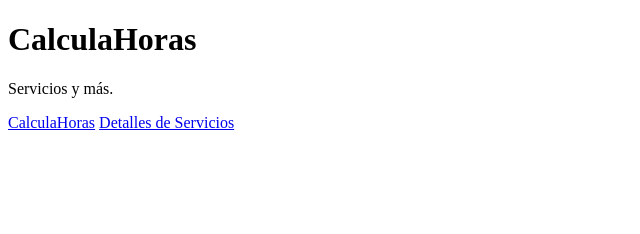
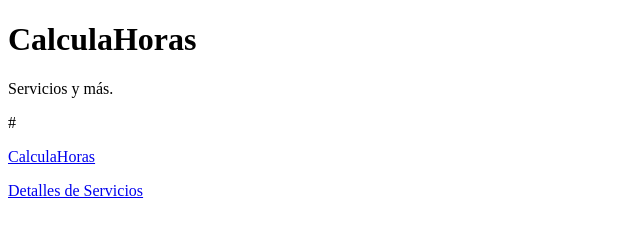
Before and after one commit to iglu0/CalculaHoras, a plain HTML site: page anti.html in a window 1280 px wide. Shown: the whole page, without its empty margins (0-640 px from the left). Drawn offline with Linux system fonts and the light colour scheme.

Commit message:
Update anti.html

```diff
--- a/anti.html
+++ b/anti.html
@@ -5,10 +5,10 @@
 <h1>CalculaHoras</h1>
 
 <p>Servicios y más.</p>
+#<p></p>
+<p></p><a href="https://iglu0.github.io/CalculaHoras/">CalculaHoras</a></p>
 
-<a href="https://iglu0.github.io/CalculaHoras/">CalculaHoras</a>
-
-<a href="https://iglu0.github.io/CalculaHoras/detalle-servicios.html">Detalles de Servicios</a>
+<p><a href="https://iglu0.github.io/CalculaHoras/detalle-servicios.html">Detalles de Servicios</a></p>
 
 
 </body>
```
